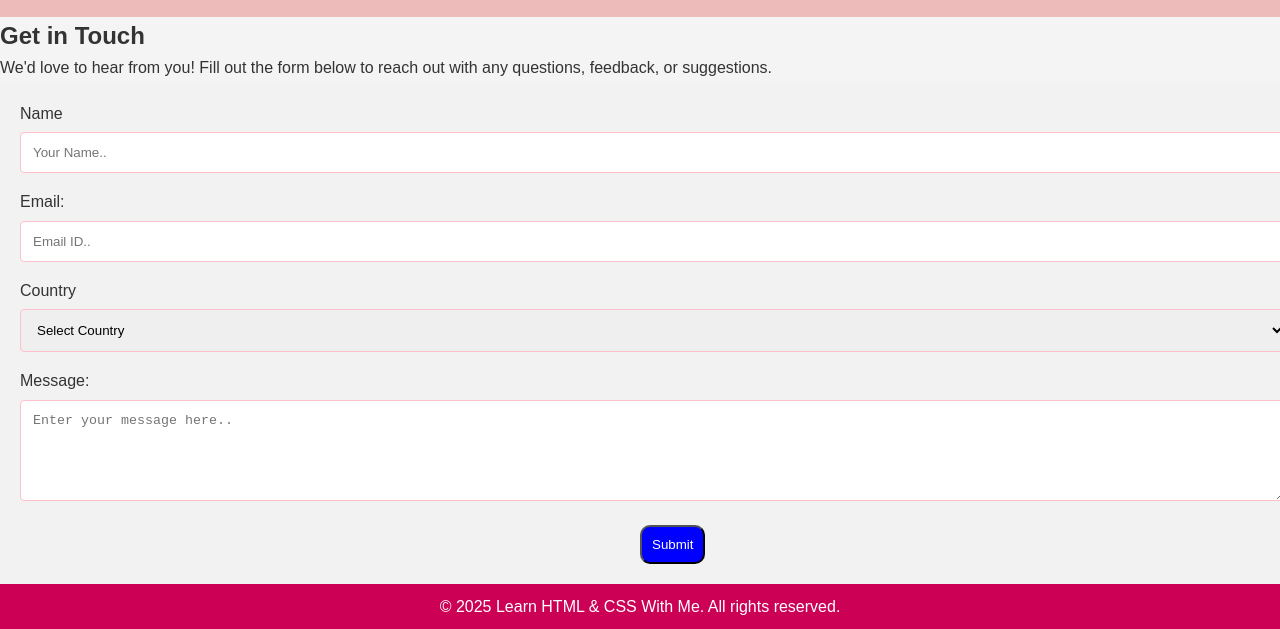
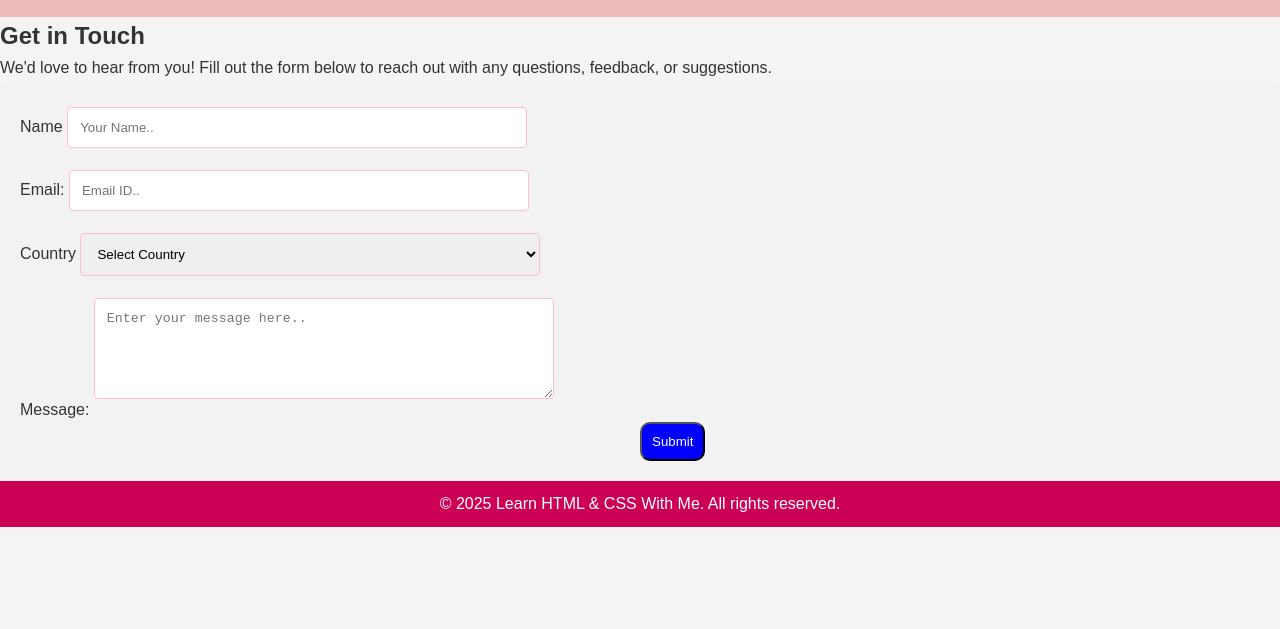
Before and after one commit to sravya438/Week2_Challenge, a plain HTML site: page contact.html in a window 1280 px wide. Shown: the part 186-815 px from the top of the page. Drawn offline with Linux system fonts and the light colour scheme.

Commit message:
I have edited the textarea
Checked that the inputs for the labels taking 100% is not visuallu appealing. Also, After checking that the textarea input is being placed above the message label, I needed to do 2 changes 1.to change the text area to 60%. That I did in CSS file

```diff
--- a/Assets/CSS/styles.css
+++ b/Assets/CSS/styles.css
@@ -71,11 +71,7 @@
             padding: 10px;
 
         }
-        .lessons_container{
-            display:flexbox;
-            gap:20px 10px;
-            justify-content: space-around;
-        }
+
         .login_section{
 
              padding: 40px;
@@ -148,16 +144,18 @@
             margin-left: 50%;
         }
         .contact_form_section input[type=email],input[type=text], select, textarea {
-            width: 100%; /* Full width */
-            padding: 12px; /* Some padding */
+            width: 35%;
+            padding: 12px;
             border: 1px solid pink;
-            border-radius: 4px; /* Rounded borders */
-            box-sizing:content-box; /* Make sure that padding and width stays in place */
-            margin-top: 6px; /* Add a top margin */
-            margin-bottom: 16px; /* Bottom margin */
-            resize: vertical /* Allow the user to vertically resize the textarea (not horizontally) */
+            border-radius: 4px;
+            box-sizing:content-box;
+            margin-top: 6px;
+            margin-bottom: 16px;
+            resize: vertical; /* Allow the user to vertically resize the textarea (not horizontally) */
 }
-
+        .contact_form textarea{
+                    width=60%;
+        }
         .course-card {
             background-color: #fff;
             border: 1px solid #820340;
```
